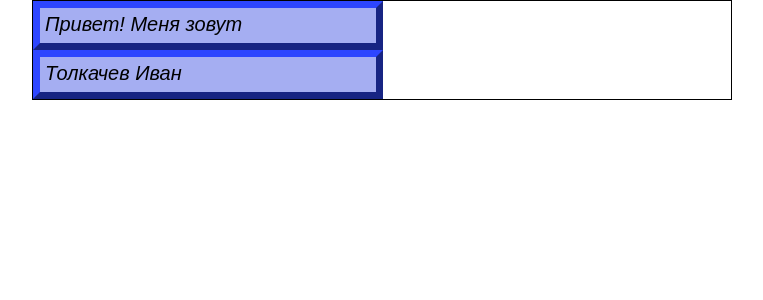
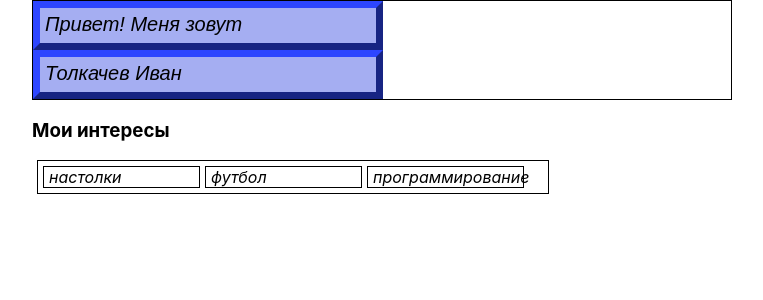
Before and after one commit to vantrey/homeWorkTasks, a React (Create React App) app: page / in a window 1280 px wide. Shown: the top 300 px of the page, without its empty margins (258-1021 px from the left). Built offline with nearby package versions, Linux system fonts and the light colour scheme.

Commit message:
4th task. interest map complete

```diff
--- a/src/App.js
+++ b/src/App.js
@@ -1,6 +1,7 @@
 import React from 'react';
 import './App.css';
 import Presentation from './Presentation/Presentation'
+import Interests from './Interests/Interests';
 
 class App extends React.Component {
   state = {
@@ -17,8 +18,9 @@ class App extends React.Component {
 
   render = () => {
     return (
-      <div className="App">
+      <div className='App'>
         <Presentation presentation={this.state.presentation}/>
+        <Interests interests={this.state.interests}/>
       </div>
     );
   }
--- a/src/Interests/Interest/Interest.jsx
+++ b/src/Interests/Interest/Interest.jsx
@@ -1,12 +1,14 @@
 import React from "react";
 import style from './Interest.module.css'
 
-const Interest = (props) => {
+class Interest extends React.Component {
+  render = () => {
+    return (
+      <div className={style.interest}>
+        <span className={style.interestTitle}>{this.props.interest.interestTitle}</span>
+      </div>
+    )
+  }
+}
 
-  return (
-    <div className={style.interest}>
-      <span>{props.skill}</span>
-    </div>
-  );
-};
 export default Interest;
--- a/src/Interests/Interest/Interest.module.css
+++ b/src/Interests/Interest/Interest.module.css
@@ -4,3 +4,6 @@
   margin-right: 5px;
   padding-left: 5px;
 }
+.interestTitle {
+  font-style: italic;
+}
--- a/src/Interests/Interests.jsx
+++ b/src/Interests/Interests.jsx
@@ -3,26 +3,21 @@ import Interest from "./Interest/Interest";
 import style from './Interests.module.css'
 
 class Interests extends React.Component {
-  skills = [
-    {skill: 'умный'},
-    {skill: 'красивый'},
-    {skill: 'обоятеленый'},
-  ];
 
-  skillsElements = skills.map((item, i) => {
+  render = () => {
+    let interestsEl = this.props.interests.map((interest, index) => {
+        return <Interest key={index} interest={interest}/>
+      }
+    )
     return (
-      <Interest key={i} skill={item.skill}/>
-    )
-  });
-  render = () => {
-    return (
-      <div className={style.interestsTitle}>
+      <div className={style.interestsWrapper}>
         <h3 className={style.interestsTitle}>Мои интересы</h3>
         <div className={style.interests}>
-          {skillsElements}
+          {interestsEl}
         </div>
       </div>
     )
   }
 }
+
 export default Interests;
--- a/src/Interests/Interests.module.css
+++ b/src/Interests/Interests.module.css
@@ -10,3 +10,7 @@
 .interestsTitle {
 
 }
+
+.interestsWrapper {
+
+}
```
